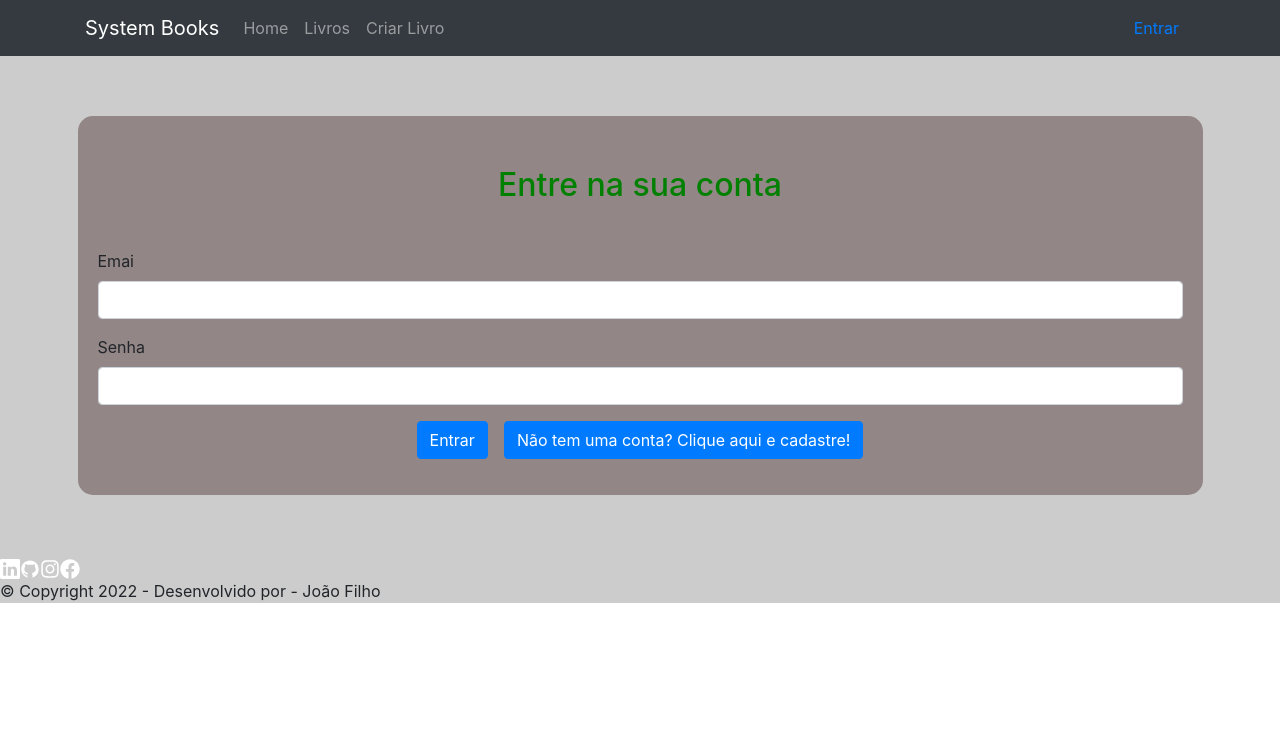
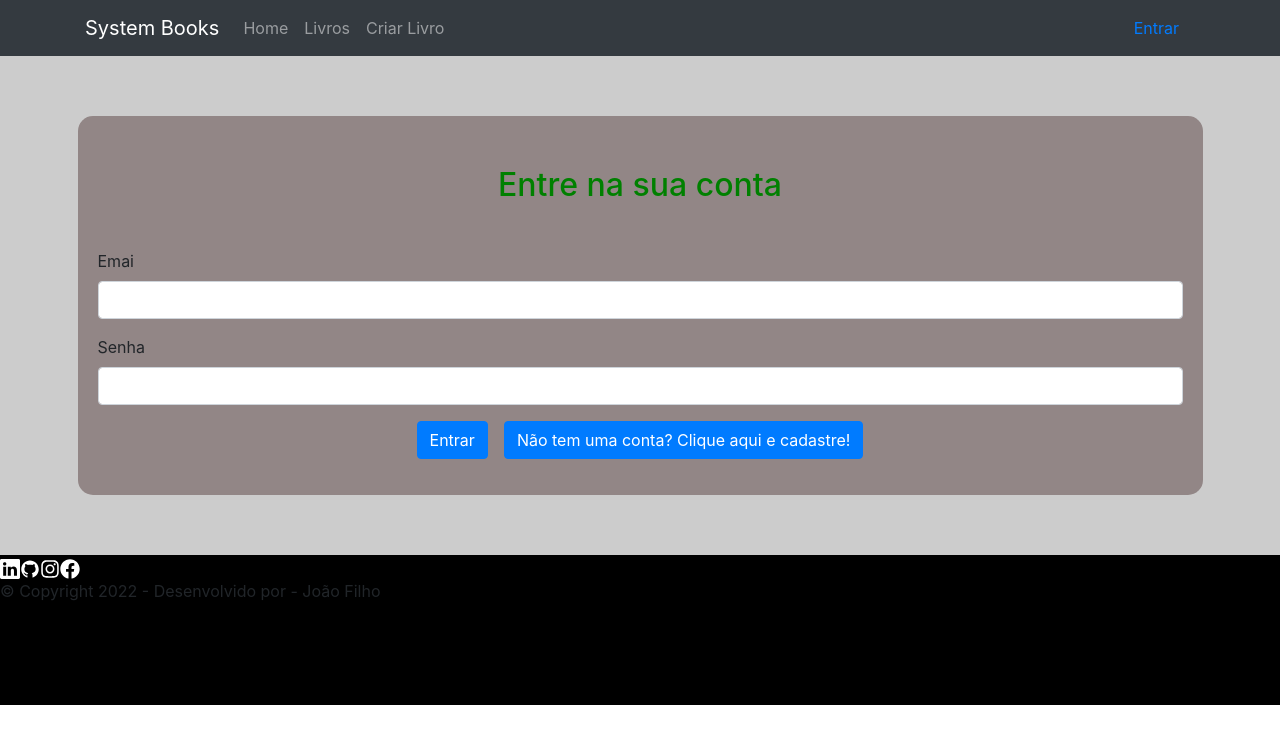
Before and after one commit to ironhack-sao-wdft/react-ironplate, a React (Create React App) app: page /login in a window 1280 px wide. Shown: the top 744 px of the page. Built offline with nearby package versions, Linux system fonts and the light colour scheme.

Commit message:
novo commit cores

```diff
--- a/src/assets/styles/index.css
+++ b/src/assets/styles/index.css
@@ -59,15 +59,11 @@
  } */
  /* estilos de rodapé */
 
-/* .footer {
-  display:flex;
-  justify-content: center;
-  width: 100%;
+ .footer {
   height: 150px;
   margin-top: 0px;
   background-color: black;
-  position: relative;
-} */
+ }
 
 
 .main {
```
